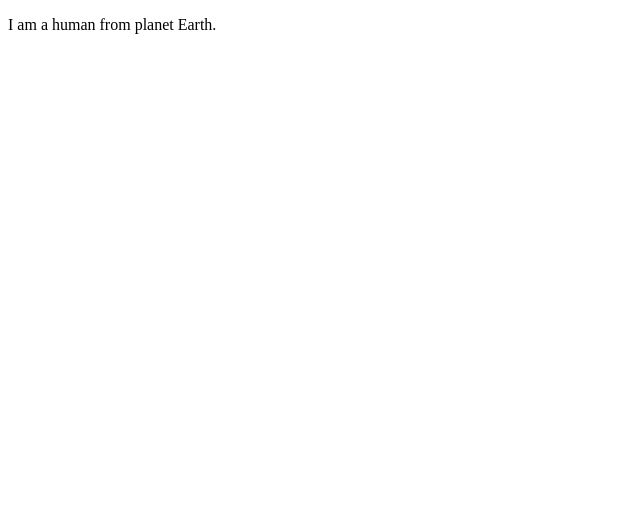
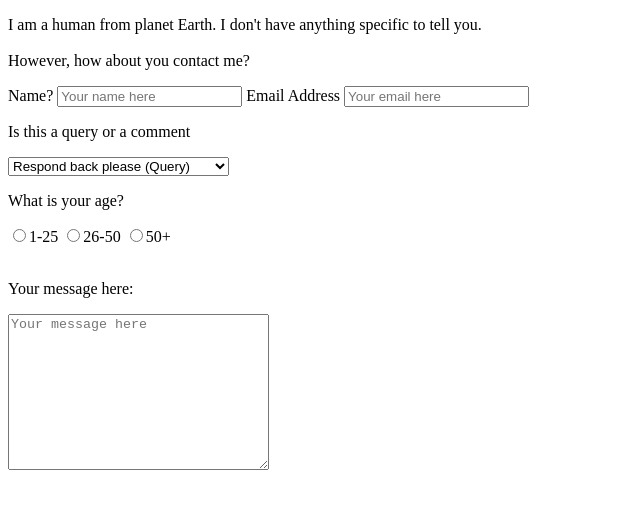
Before and after one commit to ali92115/HTML-CSS, a plain HTML site: page about.html in a window 1280 px wide. Shown: the whole page, without its empty margins (0-640 px from the left). Drawn offline with Linux system fonts and the light colour scheme.

Commit message:
Added some functionality with messaging feature. Only Skeletal

```diff
--- a/about.html
+++ b/about.html
@@ -5,7 +5,25 @@
 
 </head>
 <body>
-    <p>I am a human from planet Earth.</p>
+    <p>I am a human from planet Earth. I don't have anything specific to tell you.<br> <br>However, how about you contact me?</p>
+    <form>
+        <label for="name">Name?</label>
+        <input type="text" id="name" name="name" placeholder="Your name here">
+        <label for="email">Email Address</label>
+        <input type="email" id="email" name="email" placeholder="Your email here" required> <br>
+        <p>Is this a query or a comment</p>
+        <select name="response" id="response">
+            <option value="YEP">Respond back please (Query)</option>
+            <option value="NOPE">No response required (Comment)</option>
+        </select>
+        <p>What is your age?</p>
+        <input type="radio" id="age1" name="age" value="Option1">1-25
+        <input type="radio" id="age2" name="age" value="Option1">26-50
+        <input type="radio" id="age3" name="age" value="Option1">50+
+        <br><br>
+        <p>Your message here: </p>
+        <textarea name="message" id="message" cols="30" rows="10" placeholder="Your message here" required></textarea>
+    </form>
 
 </body>
 </html>
```
Also changed, not shown: Forms.html (added, +15 -0 lines).
